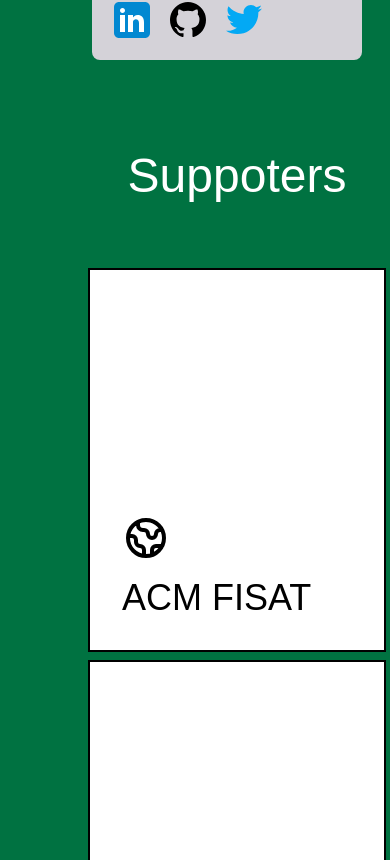
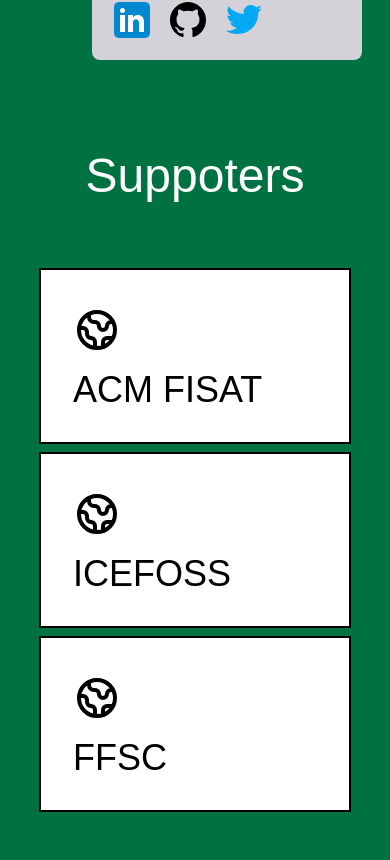
Before and after one commit to ICEFOSS/hackfit, a React (Create React App) app: page / in a window 390 px wide. Shown: the part 3544-4404 px from the top of the page. Built offline with nearby package versions, Linux system fonts and the light colour scheme.

Commit message:
removed supporters taking up entire size on desktop and decresed size on mobile

```diff
--- a/src/components/supported.js
+++ b/src/components/supported.js
@@ -1,8 +1,8 @@
 export default function Supported() {
   return (
 
-    <section className="ml-16 md:ml-36">
-      <div className="bg-brochgreen mx-auto pl-5 md:pl-20 lg:px-32">
+    <section className="ml-0 md:ml-36">
+      <div className="bg-brochgreen mx-auto px-5 lg:px-20">
         <h1 className="mx-6 font-pixe text-center text-white text-5xl md:text-6xl sm:text-center sm:mx-0">
           Suppoters
         </h1>
@@ -38,8 +38,8 @@
 
   return (
     <>
-      <div className="my-1 px-1 w-full md:w-1/2 lg:w-4/12">
-        <a className="relative block group h-96">
+      <div className="my-1 px-1 w-80 sm:w-56 md:w-60 lg:w-60">
+        <a className="relative block group h-44 active:h-auto hover:h-auto sm:h-96">
           <span className="absolute inset-0 border-2 border-white border-dashed"></span>
 
           <div className="relative flex items-end h-full transition-transform transform bg-white border-2 border-black group-hover:-translate-x-2 group-hover:-translate-y-2">
@@ -58,9 +58,9 @@
                 {props.description}
               </p>
 
-              <a href={props.link} target="_blank">
-                <p className="mt-8 font-bold">Read more</p>
-              </a>
+              {/* <a href={props.link} target="_blank"> */}
+              <p className="mt-8 font-bold">Read more</p>
+              {/* </a> */}
             </div>
           </div>
         </a>
```
